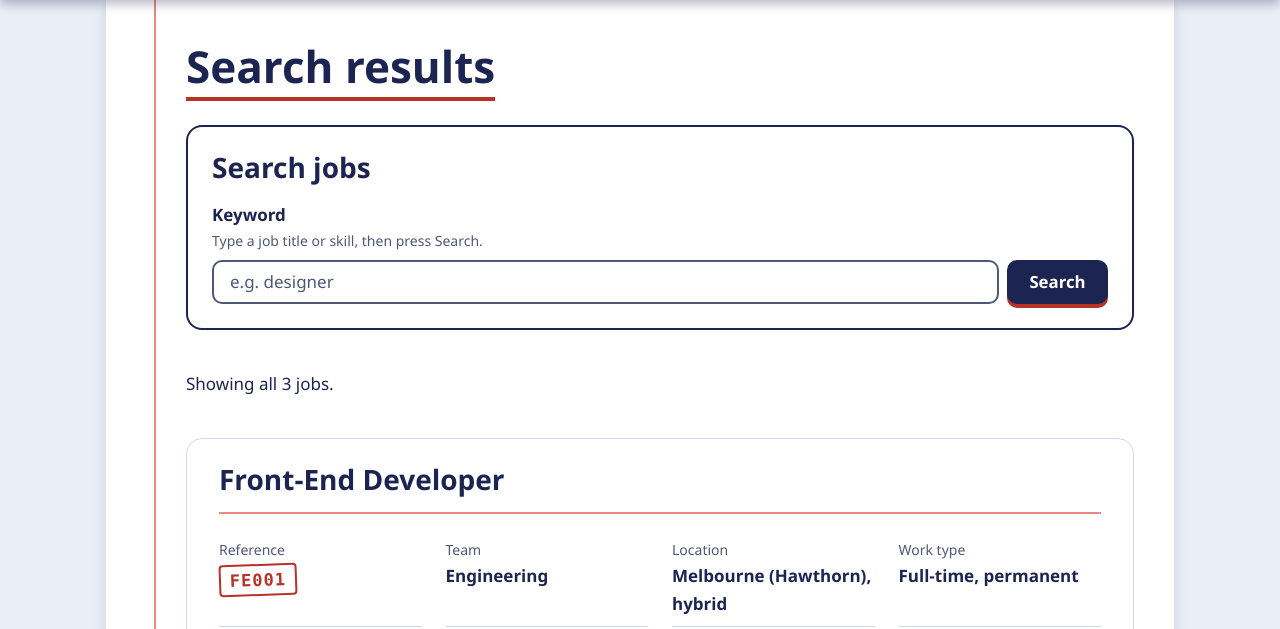
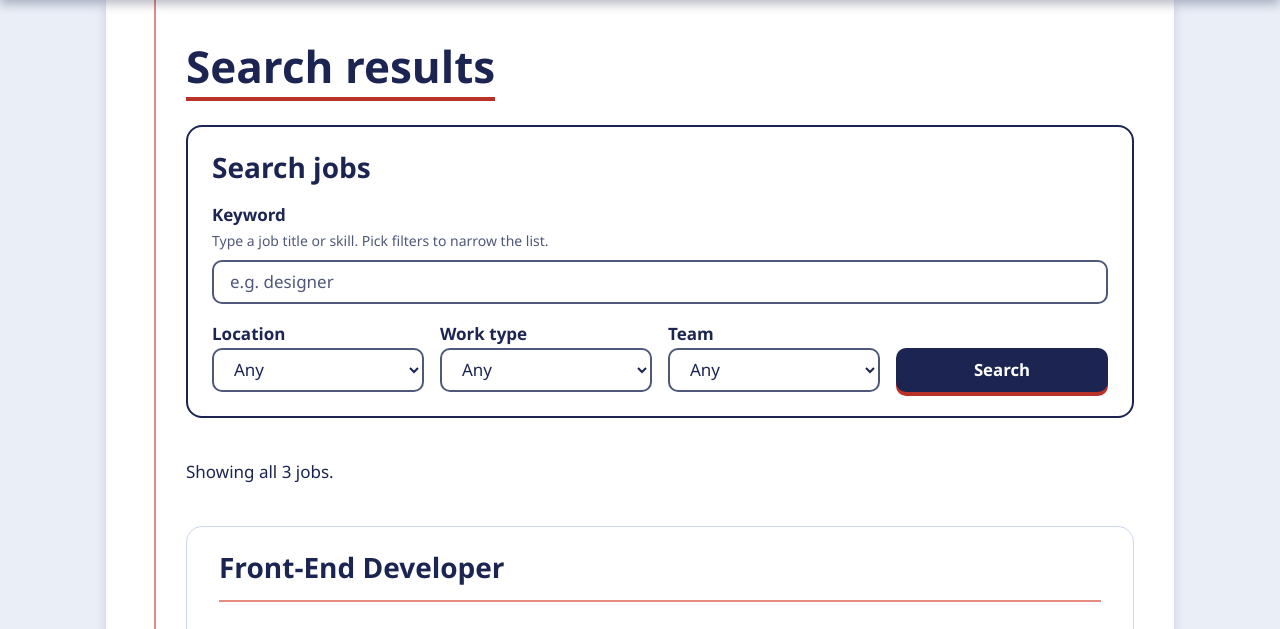
Before and after one commit to NDVinh25050803/cos10026-project2, a PHP site: page /search.php in a window 1280 px wide. Shown: the part 63-692 px from the top of the page. Run offline with PHP 8.4, Linux system fonts and the light colour scheme; data comes from the database, SQL or seed files in the repository; some web fonts are replaced.

Commit message:
HCM-46: add location, work type and team filters to job search

```diff
--- a/job_render.inc
+++ b/job_render.inc
@@ -102,24 +102,43 @@ function render_job($job, $n) {
 <?php
 }
 
-// Search box that sends ?keyword= to search.php. Suggestions are the job titles.
-function render_search_form($jobs, $keyword = '') {
+// Columns the search form can filter on, with their labels.
+const JOB_FILTERS = ['location' => 'Location', 'work_type' => 'Work type', 'team' => 'Team'];
+
+// Search box for search.php. $values holds the current keyword and filter choices.
+function render_search_form($conn, $values = []) {
+    $titles = mysqli_fetch_all(mysqli_query($conn, 'SELECT title FROM jobs ORDER BY job_ref'), MYSQLI_NUM);
 ?>
     <!-- Search box -->
     <section class="search-container" aria-labelledby="search-heading">
       <h2 id="search-heading">Search jobs</h2>
       <form action="search.php" method="get" role="search">
         <label for="keyword">Keyword</label>
-        <p class="hint" id="search-hint">Type a job title or skill, then press Search.</p>
+        <p class="hint" id="search-hint">Type a job title or skill. Pick filters to narrow the list.</p>
         <div class="search-row">
-          <input type="search" id="keyword" name="keyword" value="<?= h($keyword) ?>" placeholder="e.g. designer" list="search-suggestions" aria-describedby="search-hint">
+          <input type="search" id="keyword" name="keyword" value="<?= h($values['keyword'] ?? '') ?>" placeholder="e.g. designer" list="search-suggestions" aria-describedby="search-hint">
+        </div>
+        <datalist id="search-suggestions">
+<?php foreach ($titles as [$title]): ?>
+          <option value="<?= h($title) ?>"></option>
+<?php endforeach; ?>
+        </datalist>
+        <div class="search-filters">
+<?php foreach (JOB_FILTERS as $col => $label):
+    // $col comes from JOB_FILTERS, never from the request.
+    $options = mysqli_fetch_all(mysqli_query($conn, "SELECT DISTINCT $col FROM jobs ORDER BY $col"), MYSQLI_NUM); ?>
+          <div>
+            <label for="filter-<?= $col ?>"><?= $label ?></label>
+            <select id="filter-<?= $col ?>" name="<?= $col ?>">
+              <option value="">Any</option>
+<?php foreach ($options as [$opt]): ?>
+              <option value="<?= h($opt) ?>"<?= ($values[$col] ?? '') === $opt ? ' selected' : '' ?>><?= h($opt) ?></option>
+<?php endforeach; ?>
+            </select>
+          </div>
+<?php endforeach; ?>
           <button type="submit" class="btn">Search</button>
         </div>
-        <datalist id="search-suggestions">
-<?php foreach ($jobs as $job): ?>
-          <option value="<?= h($job['title']) ?>"></option>
-<?php endforeach; ?>
-        </datalist>
       </form>
     </section>
 <?php
--- a/jobs.php
+++ b/jobs.php
@@ -24,7 +24,7 @@ include 'header.inc';
     <h1>Open positions</h1>
     <p class="lead">SwinEduTech builds digital learning tools and inclusive online education platforms for schools and TAFEs across Australia. We have <?= count($jobs) ?> roles open in our engineering and design teams. Each one helps our platform work for every learner, including people who use screen readers, keyboards or slow internet.</p>
 
-<?php render_search_form($jobs); ?>
+<?php render_search_form($conn); ?>
 
     <!-- Aside -->
     <aside aria-labelledby="perks-heading">
--- a/search.php
+++ b/search.php
@@ -1,7 +1,7 @@
 <?php
 // Job search results. Author: Nguyen Dang Vinh.
 $page_title = 'Job Search';
-$page_description = 'Search SwinEduTech jobs by title, reference, location or team.';
+$page_description = 'Search SwinEduTech jobs by keyword, location, work type or team.';
 $page_keywords = 'SwinEduTech, job search, jobs, EdTech, Melbourne';
 $page_author = 'Nguyen Dang Vinh';
 $body_id = 'search-page';
@@ -9,22 +9,35 @@ require_once 'job_render.inc';
 $page_style = $job_card_style;
 require_once 'db_connect.php';
 
-// Ignore ?keyword[]=... arrays; cap the length.
-$keyword = $_GET['keyword'] ?? '';
-$keyword = is_string($keyword) ? mb_substr(trim($keyword), 0, 100) : '';
+// A GET value as trimmed text. Arrays (?x[]=) and missing values become ''.
+function get_param($name) {
+    $v = $_GET[$name] ?? '';
+    return is_string($v) ? mb_substr(trim($v), 0, 100) : '';
+}
+
+$values = ['keyword' => get_param('keyword')];
+foreach (JOB_FILTERS as $col => $label) {
+    $values[$col] = get_param($col);
+}
 
 // Escape % and _ so they are matched as plain text, not LIKE wildcards.
-$like = '%' . addcslashes($keyword, '%_\\') . '%';
-$stmt = mysqli_prepare($conn,
-    'SELECT * FROM jobs
-     WHERE title LIKE ? OR job_ref LIKE ? OR summary LIKE ? OR location LIKE ? OR team LIKE ?
-     ORDER BY job_ref');
-mysqli_stmt_bind_param($stmt, 'sssss', $like, $like, $like, $like, $like);
+$like = '%' . addcslashes($values['keyword'], '%_\\') . '%';
+$sql = 'SELECT * FROM jobs
+        WHERE (title LIKE ? OR job_ref LIKE ? OR summary LIKE ? OR location LIKE ? OR team LIKE ?)';
+$params = [$like, $like, $like, $like, $like];
+$criteria = $values['keyword'] === '' ? [] : ['"' . $values['keyword'] . '"'];
+foreach (JOB_FILTERS as $col => $label) {
+    if ($values[$col] !== '') {
+        $sql .= " AND $col = ?";   // $col comes from JOB_FILTERS
+        $params[] = $values[$col];
+        $criteria[] = "$label: " . $values[$col];
+    }
+}
+$stmt = mysqli_prepare($conn, $sql . ' ORDER BY job_ref');
+mysqli_stmt_bind_param($stmt, str_repeat('s', count($params)), ...$params);
 mysqli_stmt_execute($stmt);
 $jobs = attach_job_lists($conn, mysqli_fetch_all(mysqli_stmt_get_result($stmt), MYSQLI_ASSOC));
-
-// Every title, for the search box suggestions.
-$titles = mysqli_fetch_all(mysqli_query($conn, 'SELECT title FROM jobs ORDER BY job_ref'), MYSQLI_ASSOC);
+$criteria = h(implode('; ', $criteria));
 
 include 'header.inc';
 ?>
@@ -32,14 +45,14 @@ include 'header.inc';
   <main id="main-content">
     <h1>Search results</h1>
 
-<?php render_search_form($titles, $keyword); ?>
+<?php render_search_form($conn, $values); ?>
 
-<?php if ($keyword === ''): ?>
+<?php if ($criteria === ''): ?>
     <p>Showing all <?= count($jobs) ?> jobs.</p>
 <?php elseif ($jobs): ?>
-    <p><?= count($jobs) ?> <?= count($jobs) === 1 ? 'job matches' : 'jobs match' ?> "<?= h($keyword) ?>".</p>
+    <p><?= count($jobs) ?> <?= count($jobs) === 1 ? 'job matches' : 'jobs match' ?> <?= $criteria ?>.</p>
 <?php else: ?>
-    <p>No jobs match "<?= h($keyword) ?>". Try another word or <a href="jobs.php">see all jobs</a>.</p>
+    <p>No jobs match <?= $criteria ?>. Try another word, fewer filters or <a href="jobs.php">see all jobs</a>.</p>
 <?php endif; ?>
 
 <?php foreach ($jobs as $i => $job) render_job($job, $i + 1); ?>
--- a/styles/style.css
+++ b/styles/style.css
@@ -443,7 +443,8 @@ button.btn {
   gap: var(--space-sm);
 }
 
-.search-row input {
+.search-row input,
+.search-filters select {
   flex: 1 1 16rem;
   min-height: 44px;
   padding: 0 var(--space-md);
@@ -452,8 +453,28 @@ button.btn {
   font: inherit;
 }
 
-.search-row input:hover {
+.search-row input:hover,
+.search-filters select:hover {
   border-color: var(--ink);
+}
+
+/* Search filters: Search button ends the row, or fills its own row when it wraps */
+.search-filters {
+  display: flex;
+  flex-wrap: wrap;
+  gap: var(--space-sm) var(--space-md);
+  align-items: flex-end;
+  margin-top: var(--space-md);
+}
+
+.search-filters > * {
+  flex: 1 1 10rem;
+}
+
+.search-filters select {
+  width: 100%;
+  background-color: var(--paper);
+  color: var(--ink);
 }
 
 .search-row input::placeholder {
```
